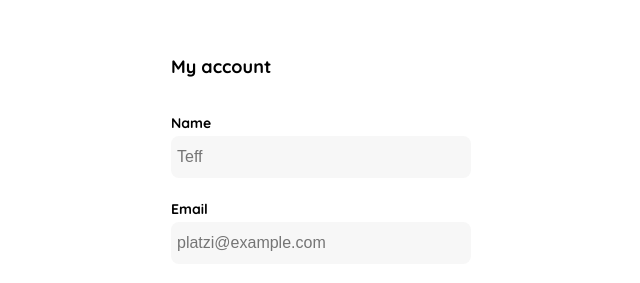
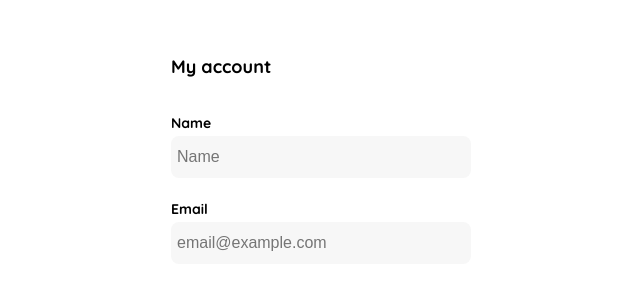
Before and after one commit to Patatatat/yard-sale-platzi, a plain HTML site: page login.html in a window 1280 px wide. Shown: the part 146-429 px from the top of the page, 319-959 px from the left. Drawn offline with Linux system fonts and the light colour scheme.

Commit message:
editcuenta

```diff
--- a/login.html
+++ b/login.html
@@ -108,10 +108,10 @@
       <form action="/" class="form">
         <div>
           <label for="name" class="label">Name</label>
-          <input type="text" id="name" placeholder="Teff" class="input input-name">
+          <input type="text" id="name" placeholder="Name" class="input input-name">
 
           <label for="email" class="label">Email</label>
-          <input type="text" id="email" placeholder="platzi@example.com" class="input input-email">
+          <input type="text" id="email" placeholder="email@example.com" class="input input-email">
 
           <label for="password" class="label">Password</label>
           <input type="password" id="password" placeholder="*********" class="input input-password">
```
Also changed, not shown: edit_cuenta.html (added).
